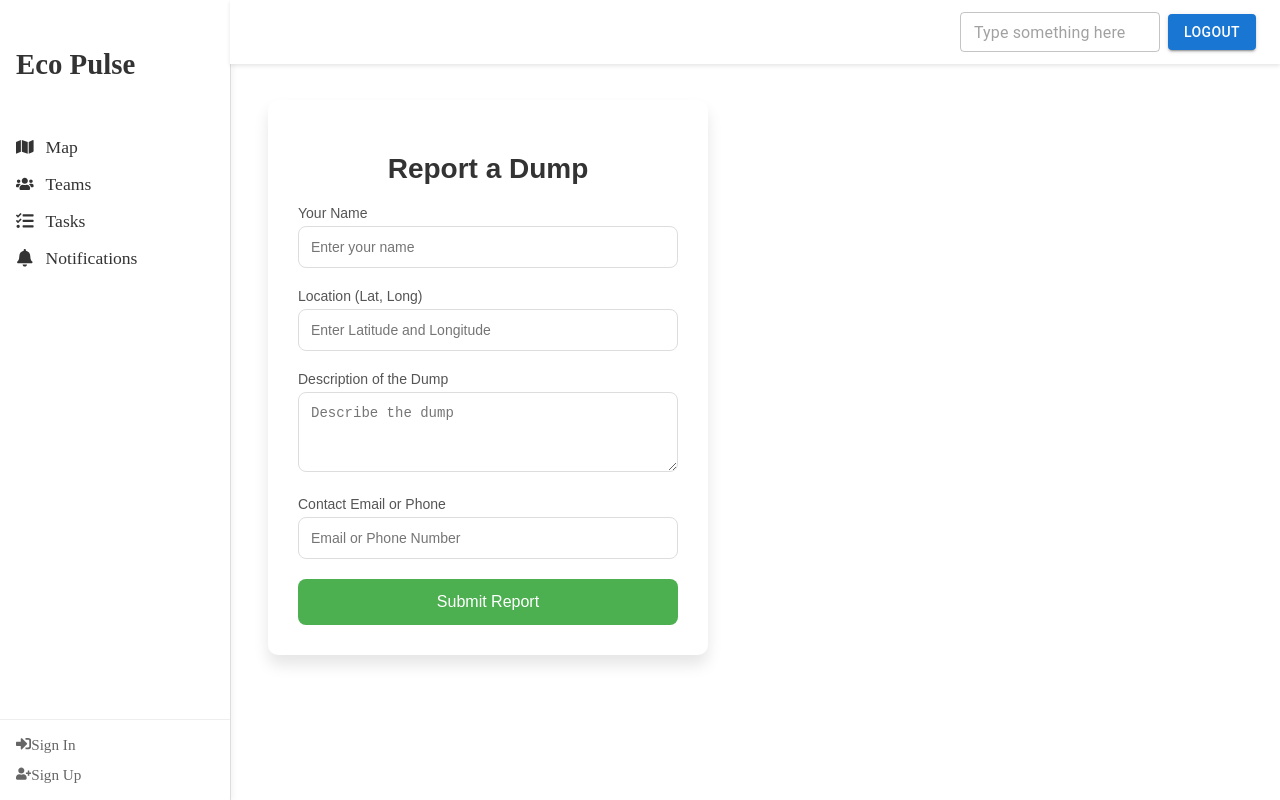
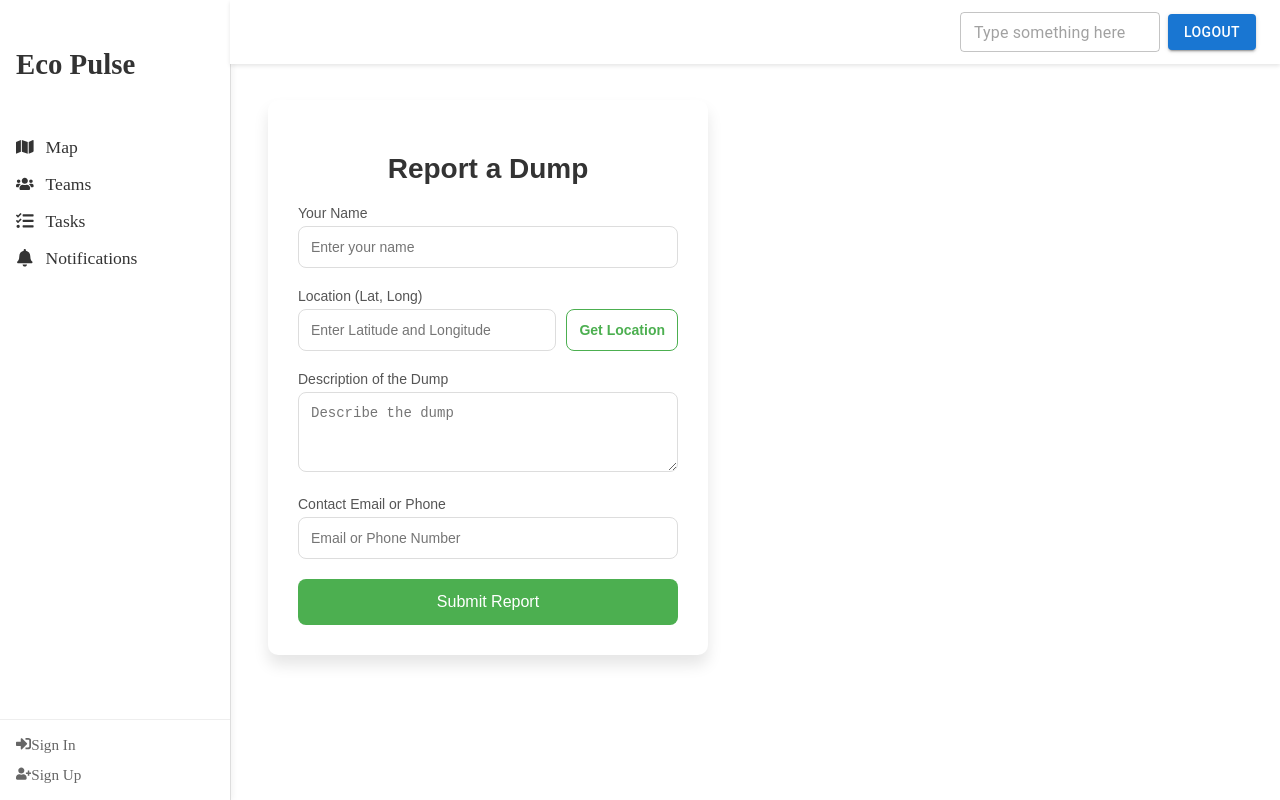
Before and after one commit to Shivam-821/Eco-Pulse, a React (Vite) app in the folder frontend/: page /reportdump in a window 1280 px wide. Built offline with nearby package versions, Linux system fonts and the light colour scheme.

Commit message:
added get location

```diff
--- a/frontend/src/components/reportDump.jsx
+++ b/frontend/src/components/reportDump.jsx
@@ -41,13 +41,30 @@ const ReportDumpForm = () => {
     }
   };
 
+  const getCurrentLocation = () => {
+    if (navigator.geolocation) {
+      navigator.geolocation.getCurrentPosition(
+        (position) => {
+          const { latitude, longitude } = position.coords;
+          setLocation(`${latitude.toFixed(6)}, ${longitude.toFixed(6)}`);
+        },
+        (error) => {
+          alert('Unable to retrieve location. Please allow location access.');
+          console.error(error);
+        }
+      );
+    } else {
+      alert('Geolocation is not supported by this browser.');
+    }
+  };
+
   return (
     <div
       style={{
         padding: '30px',
         width: '380px',
-        marginTop: '100px', // Adjusted to be lower
-        marginLeft: '260px', // Adjusted for better positioning from sidebar
+        marginTop: '100px',
+        marginLeft: '260px',
         backgroundColor: '#ffffff',
         borderRadius: '10px',
         boxShadow: '0 10px 15px rgba(0, 0, 0, 0.1)',
@@ -113,6 +130,7 @@ const ReportDumpForm = () => {
           >
             Location (Lat, Long)
           </label>
+          <div style={{ display: 'flex', gap: '10px' }}>
             <input
               type="text"
               value={location}
@@ -120,7 +138,7 @@ const ReportDumpForm = () => {
               placeholder="Enter Latitude and Longitude"
               required
               style={{
-              width: '100%',
+                flex: 1,
                 padding: '12px',
                 fontSize: '14px',
                 border: '1px solid #ddd',
@@ -129,6 +147,23 @@ const ReportDumpForm = () => {
                 transition: 'border 0.3s ease-in-out',
               }}
             />
+            <button
+              type="button"
+              onClick={getCurrentLocation}
+              style={{
+                padding: '10px 12px',
+                fontSize: '14px',
+                border: '1px solid #4CAF50',
+                backgroundColor: '#ffffff',
+                color: '#4CAF50',
+                borderRadius: '8px',
+                cursor: 'pointer',
+                fontWeight: '600',
+              }}
+            >
+              Get Location
+            </button>
+          </div>
         </div>
 
         {/* Description Input */}
```
Lines whose indentation alone changed are shown as unchanged.
